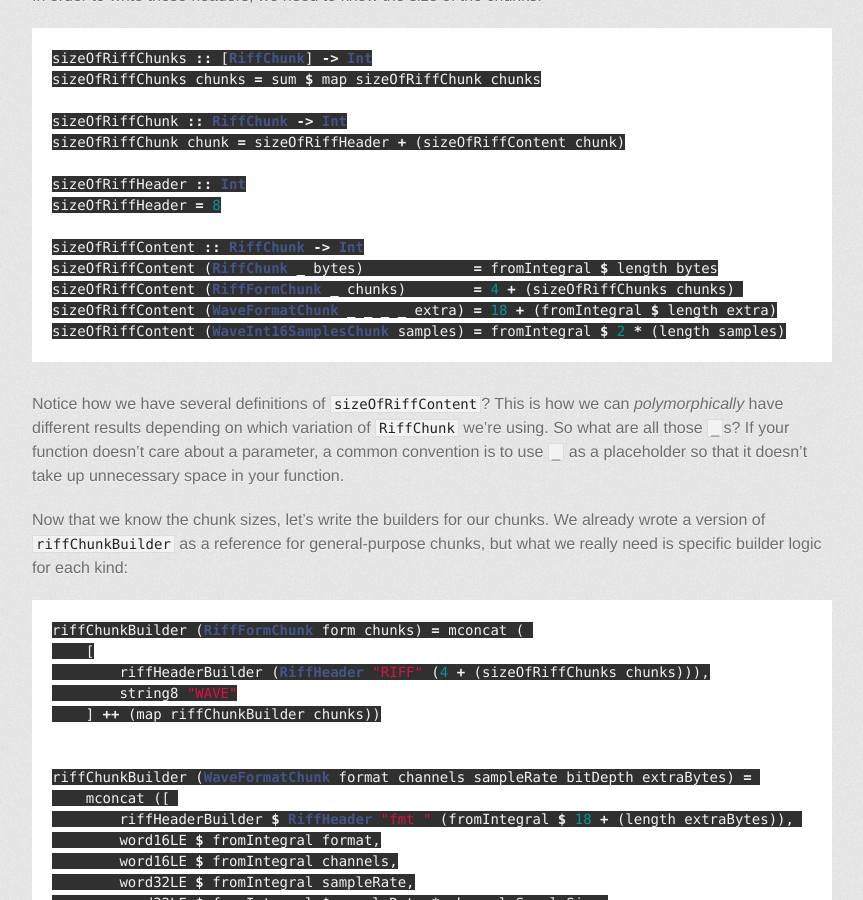
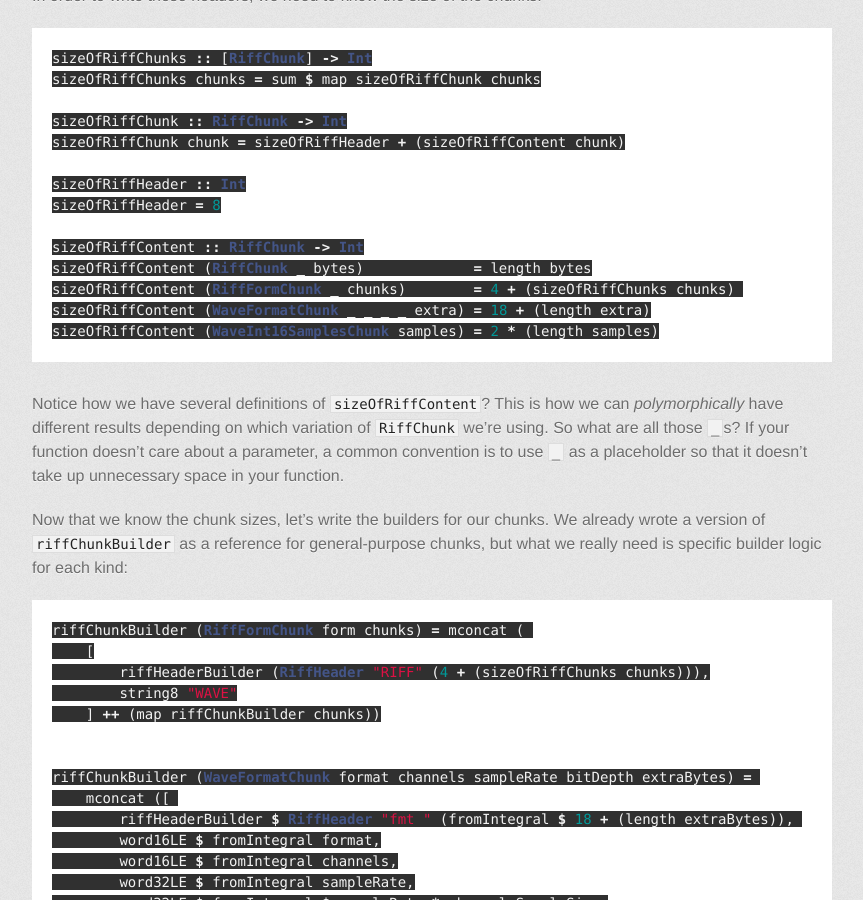
Before and after one commit to apoco/wave-machine, a Jekyll site: the page built from _posts/2014-08-03-wave-file.md, in a window 1280 px wide and 900 px high, scrolled down 3897 px. Shown: the whole window, without its empty margins (208-1071 px from the left). Built offline with Jekyll 4.4.1, drawn with Linux system fonts in a browser that asks for light colours; some web fonts are replaced; Markdown is read by kramdown in place of the engine named in the settings; comment, search, counter and statistics services are not loaded.

Commit message:
Removed out-of-date fromIntegrals

````diff
--- a/_posts/2014-08-03-wave-file.md
+++ b/_posts/2014-08-03-wave-file.md
@@ -155,10 +155,10 @@ sizeOfRiffHeader :: Int
 sizeOfRiffHeader = 8
 
 sizeOfRiffContent :: RiffChunk -> Int
-sizeOfRiffContent (RiffChunk _ bytes)             = fromIntegral $ length bytes
+sizeOfRiffContent (RiffChunk _ bytes)             = length bytes
 sizeOfRiffContent (RiffFormChunk _ chunks)        = 4 + (sizeOfRiffChunks chunks)
-sizeOfRiffContent (WaveFormatChunk _ _ _ _ extra) = 18 + (fromIntegral $ length extra)
-sizeOfRiffContent (WaveInt16SamplesChunk samples) = fromIntegral $ 2 * (length samples)
+sizeOfRiffContent (WaveFormatChunk _ _ _ _ extra) = 18 + (length extra)
+sizeOfRiffContent (WaveInt16SamplesChunk samples) = 2 * (length samples)
 ```
 
 Notice how we have several definitions of `sizeOfRiffContent`? This is how we can *polymorphically* have different results
````
